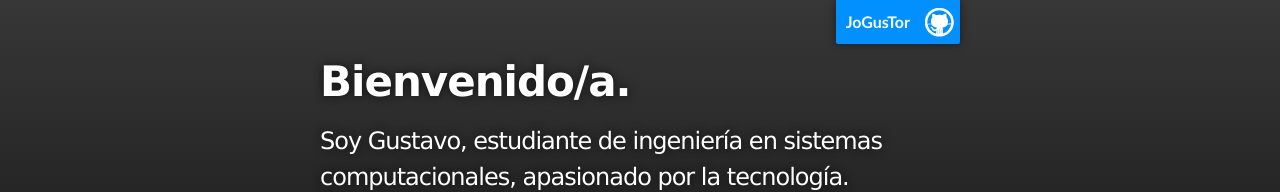
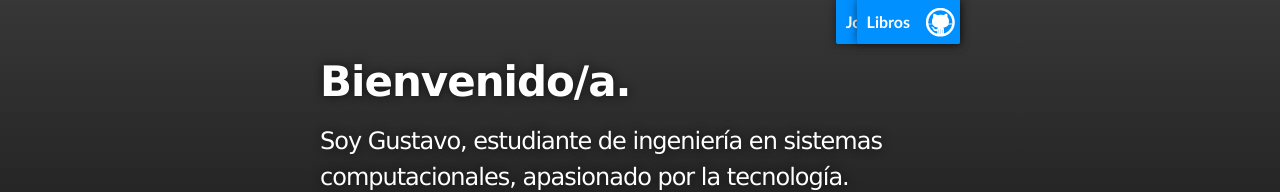
Before and after one commit to JoGusTor/JoGusTor.github.io, a Jekyll site: the page built from index.md, in a window 1280 px wide. Shown: the top 192 px of the page. Built offline with Jekyll 4.4.1, drawn with Linux system fonts in a browser that asks for light colours.

Commit message:
bienvenido

```diff
--- a/_layouts/default.html
+++ b/_layouts/default.html
@@ -18,6 +18,7 @@
     <div id="header_wrap" class="outer">
         <header class="inner">
           <a id="forkme_banner" href="{{ site.github.owner_url }}">JoGusTor</a>
+          <a id="forkme_banner" href="{{ site.github.owner_url }}">Libros</a>
 
           <h1 id="project_title">{{ site.title | default: site.github.repository_name }}</h1>
           <h2 id="project_tagline">{{ site.description | default: site.github.project_tagline }}</h2>
```
